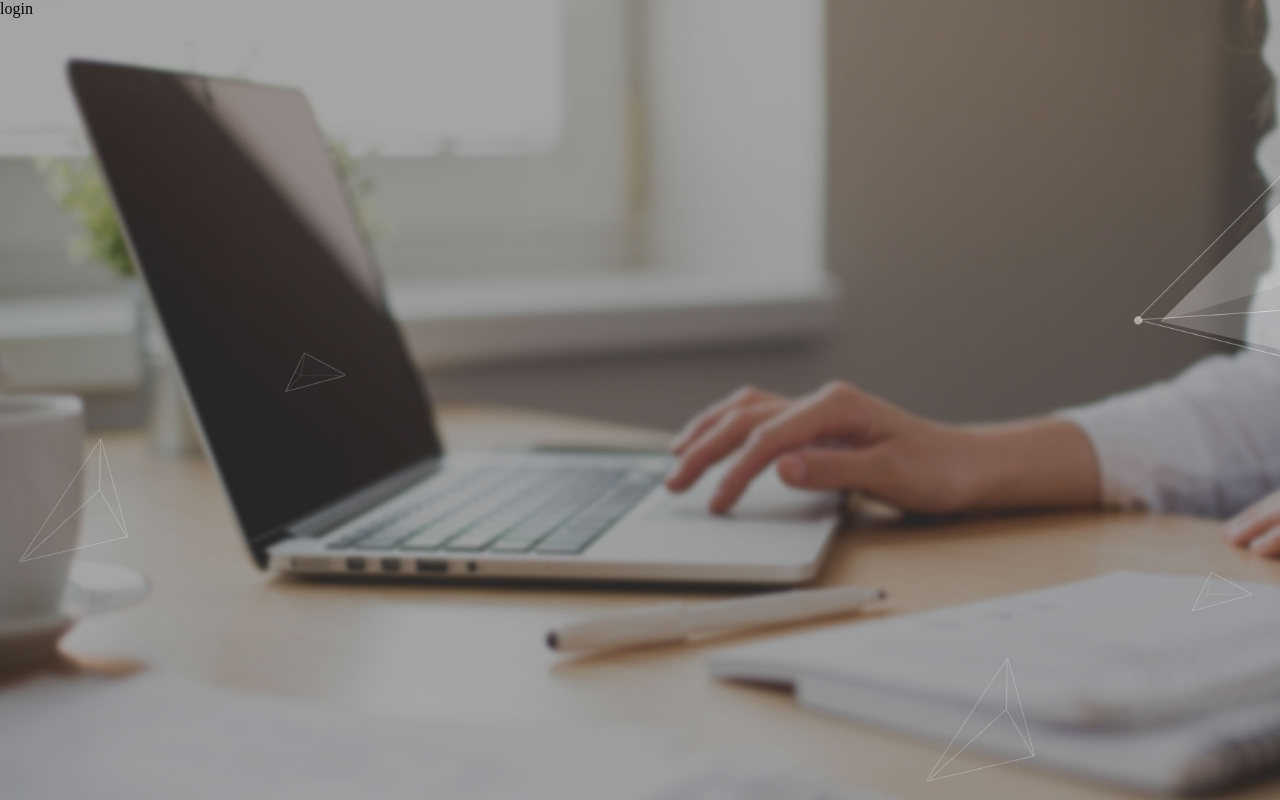
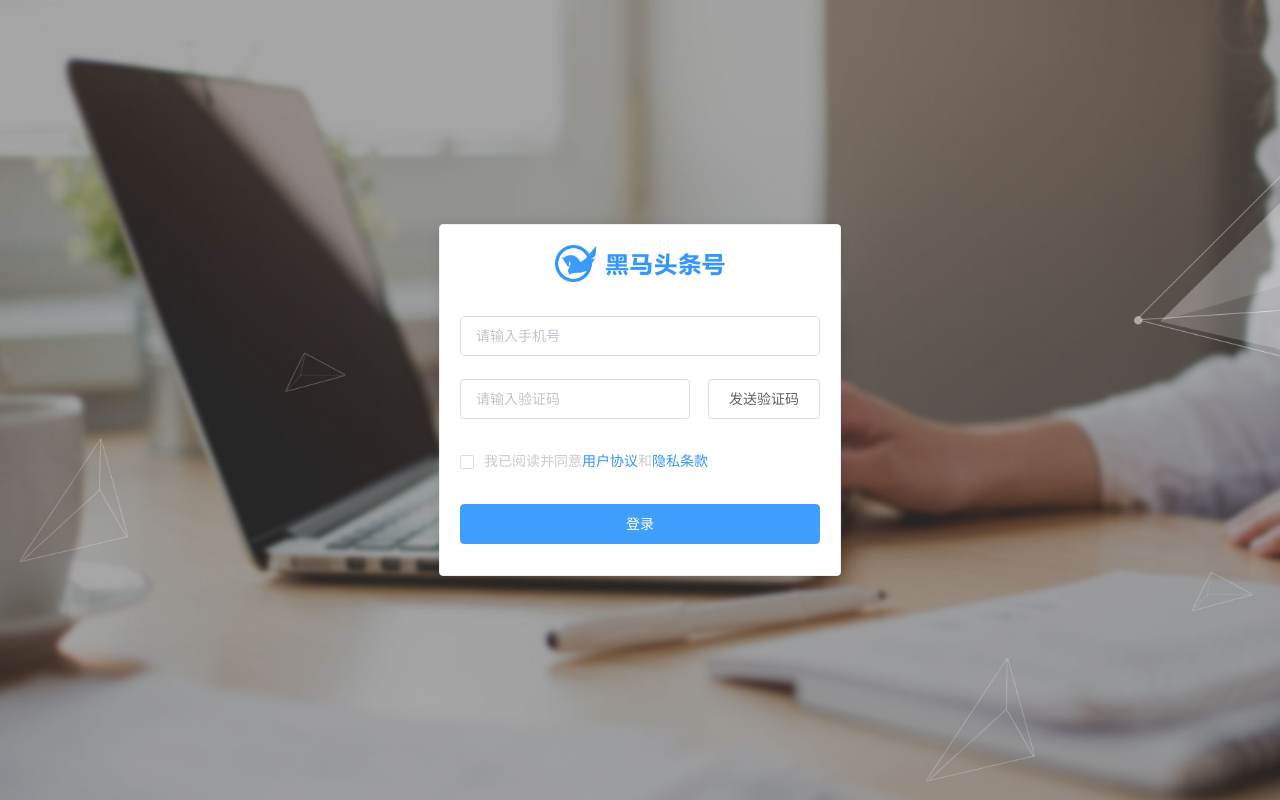
Before and after one commit to rottenfire/toutiao, a Vue app: page /#/login in a window 1280 px wide. Built offline with nearby package versions, Linux system fonts and the light colour scheme.

Commit message:
初始化登录界面结构与样式

```diff
--- a/src/App.vue
+++ b/src/App.vue
@@ -2,5 +2,9 @@
   <router-view />
 </template>
 
+<script>
+export default {}
+</script>
+
 <style lang="less">
 </style>
--- a/src/router.js
+++ b/src/router.js
@@ -8,8 +8,8 @@ Vue.use(Router)
 export default new Router({
   routes: [
     {
-      path: '',
-      redirect: '/login'
+      path: '/',
+      redirect: '/home'
     },
     {
       path: '/home',
--- a/src/views/login/index.vue
+++ b/src/views/login/index.vue
@@ -1,22 +1,78 @@
 <template>
   <div id="login">
-    login
+    <el-card class="login-card">
+      <div id="title-logo">
+        <img src="../../assets/img/logo_index.png" alt />
+      </div>
+      <el-form :model="formData">
+        <el-form-item prop="cellphoneNum">
+          <el-input v-model="formData.cellphoneNum" placeholder="请输入手机号"></el-input>
+        </el-form-item>
+        <el-form-item prop="identifying">
+          <el-input class="identifying" v-model="formData.identifying" placeholder="请输入验证码"></el-input>
+          <el-button style="float:right;">发送验证码</el-button>
+        </el-form-item>
+        <el-form-item>
+          <el-checkbox class="check" v-model="formData.check">我已阅读并同意<a href="#">用户协议</a>和<a href="#">隐私条款</a>
+          </el-checkbox>
+        </el-form-item>
+        <el-form-item>
+          <el-button class="submit" type="primary">登录</el-button>
+        </el-form-item>
+      </el-form>
+    </el-card>
   </div>
 </template>
 
 <script>
 export default {
-
+  data () {
+    return {
+      formData: {
+        cellphoneNum: '',
+        identifying: '',
+        check: false
+      }
+    }
+  }
 }
 </script>
 
 <style lang="less" scoped>
+#login {
+  width: 100%;
+  height: 100vh;
+  background-image: url(../../assets/img/login_bg.jpg);
+  background-size: cover;
+  display: flex;
+  justify-content: center;
+  align-items: center;
 
-  #login {
-    width: 100%;
-    height: 100vh;
-    background-image: url(../../assets/img/login_bg.jpg);
-    background-size: cover;
+  .login-card {
+    width: 400px;
+    height: 350px;
+
+    #title-logo {
+      text-align: center;
+      margin-bottom: 30px;
+
+      img {
+        width: 170px;
+      }
+    }
+
+    .identifying {
+      width: 64%;
+    }
+    .check {
+      color: #ccc;
+      a {
+        color: #3296fa;
+      }
+    }
+    .submit {
+      width: 100%;
+    }
   }
-
+}
 </style>
```
Also changed, not shown: src/assets/logo.png (deleted).
